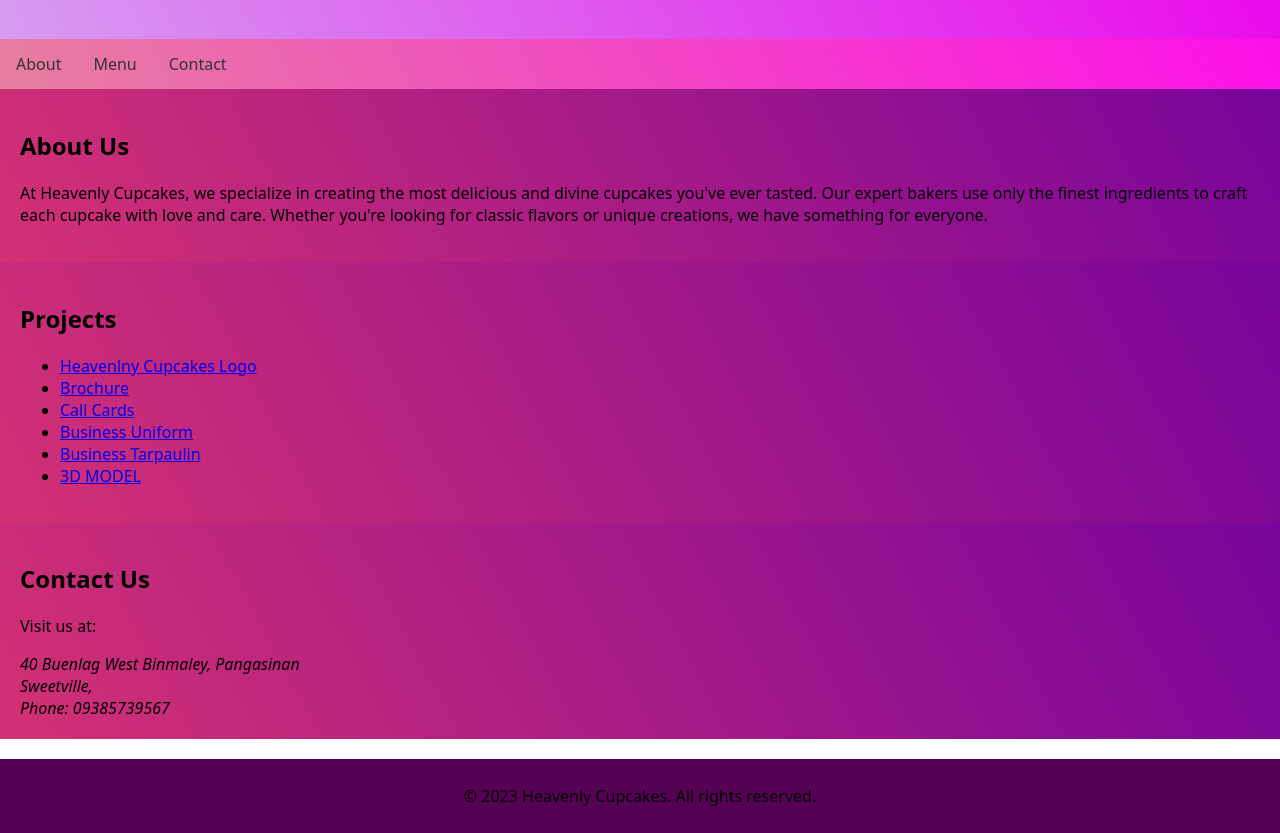
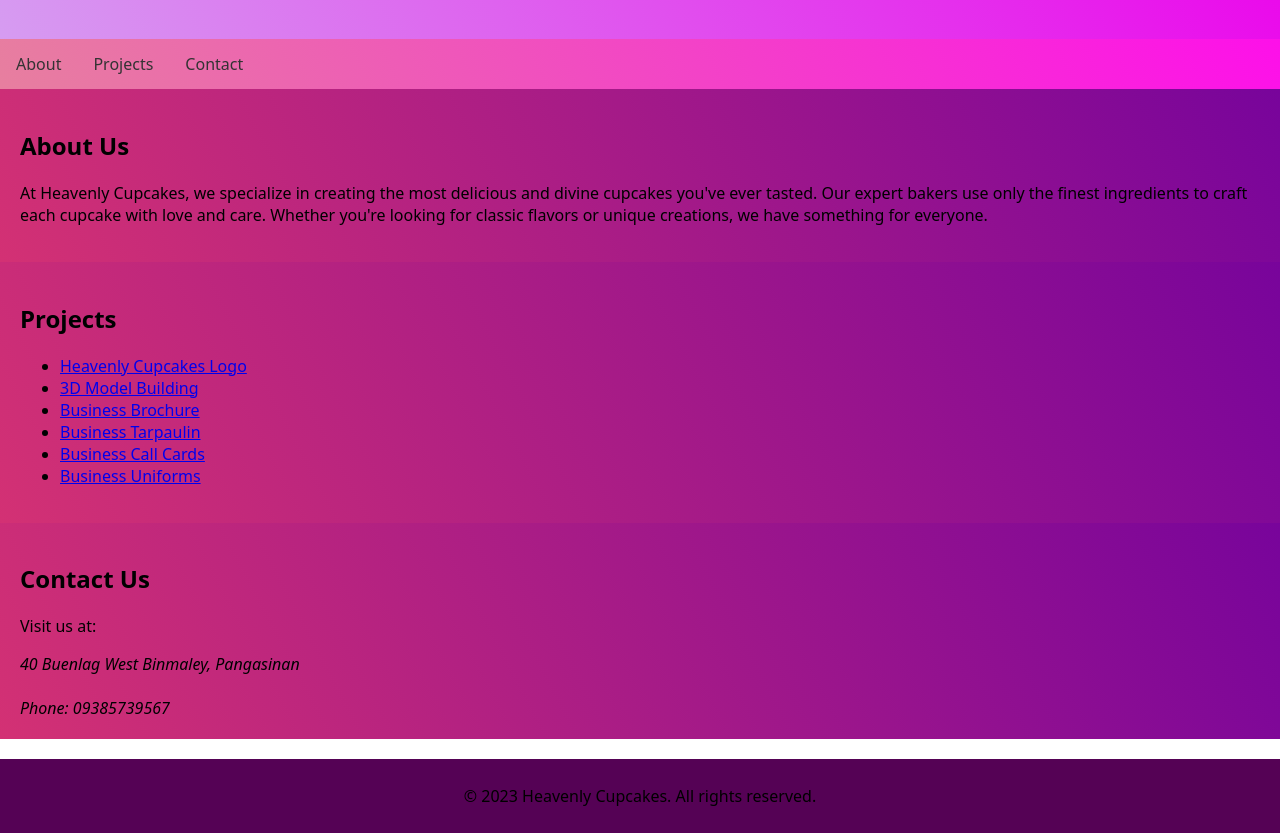
Before and after one commit to Elishing/Elise, a plain HTML site: page index.html in a window 1280 px wide. Shown: the part 87-920 px from the top of the page. Drawn offline with Linux system fonts and the light colour scheme; a script that the page names is missing.

Commit message:
Add files via upload

```diff
--- a/index.html
+++ b/index.html
@@ -12,7 +12,7 @@
     <nav>
         <ul>
             <li><a href="#about">About</a></li>
-            <li><a href="#menu">Menu</a></li>
+            <li><a href="#projects">Projects</a></li>
             <li><a href="#contact">Contact</a></li>
         </ul>
     </nav>
@@ -23,15 +23,15 @@
         <p>At Heavenly Cupcakes, we specialize in creating the most delicious and divine cupcakes you've ever tasted. Our expert bakers use only the finest ingredients to craft each cupcake with love and care. Whether you're looking for classic flavors or unique creations, we have something for everyone.</p>
     </section>
 
-    <section id="menu">
+    <section id="projects">
         <h2>Projects</h2>
         <ul>
-            <li><a href="file:///C:/Users/acer/Creative%20Cloud%20Files/New%20folder/kimmy/eliiss/index.html">Heavenlny Cupcakes Logo</a></li>
-            <li><a href="file:///C:/Users/acer/Creative%20Cloud%20Files/New%20folder/kimmy/eliiss/ELLI/index.html">Brochure</a></li>
-            <li><a href="file:///C:/Users/acer/Creative%20Cloud%20Files/New%20folder/kimmy/eliiss/ELLI/ROSARIO/index.html">Call Cards</a></li>
-            <li><a href="file:///C:/Users/acer/Creative%20Cloud%20Files/New%20folder/kimmy/eliiss/ELLI/brend/index.html">Business Uniform</a></li>
-            <li><a href="file:///C:/Users/acer/Creative%20Cloud%20Files/New%20folder/kimmy/eliiss/ELLI/RRRRR/index.html">Business Tarpaulin</a></li>
-            <li><a href="file:///C:/Users/acer/Creative%20Cloud%20Files/New%20folder/kimmy/eliiss/ROWIHI/index.html">3D MODEL</a></li>
+            <li><a href="index (1).html">Heavenly Cupcakes Logo</a></li>
+            <li><a href="index (2).html"> 3D Model Building</a></li>
+            <li><a href="index (3).html">Business Brochure</a></li>
+            <li><a href="index (4).html">Business Tarpaulin</a></li>
+            <li><a href="index (5).html">Business Call Cards</a></li>
+            <li><a href="index (6).html">Business Uniforms</a></li>
         </ul>
     </section>
 
@@ -39,8 +39,7 @@
         <h2>Contact Us</h2>
         <p>Visit us at:</p>
         <address>
-            40 Buenlag West Binmaley, Pangasinan<br>
-            Sweetville, <br>
+            40 Buenlag West Binmaley, Pangasinan<br><br>
             Phone: 09385739567
         </address>
     </section>
```
Also changed, not shown: index (1).html (+1 -1 lines), index (2).html (+1 -1 lines), index (3).html (+1 -1 lines), index (4).html (+1 -1 lines), index (5).html (+1 -1 lines), index (6).html (+1 -1 lines).
